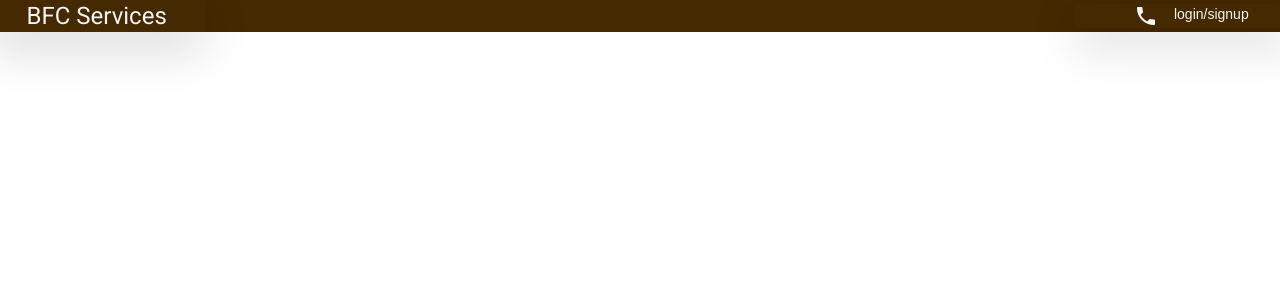
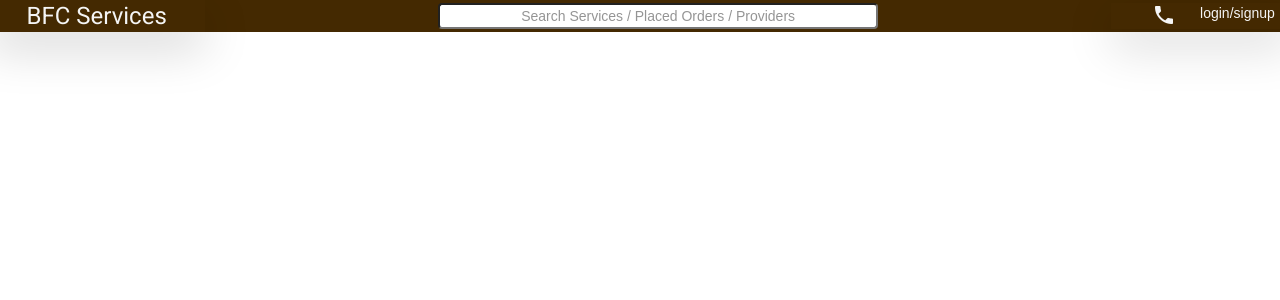
Before and after one commit to BFCLimited/consultancyServicesUI, an Angular app: page / in a window 1280 px wide. Shown: the top 300 px of the page. Built offline with nearby package versions, Linux system fonts and the light colour scheme.

Commit message:
Header Mobile Menu

```diff
--- a/src/app/shell/header-nav/header-nav.component.html
+++ b/src/app/shell/header-nav/header-nav.component.html
@@ -1,13 +1,39 @@
 <div class="row headerBG align-items-center">
-    <div class="col-xl-2 col-lg-3 col-md-4 col-sm-10 col-xs-10 shadow-lg text-center">
+    <div class="col-xl-2 col-lg-2 col-md-2 col-10 shadow-lg text-center">
         <h1 class="m-0">BFC Services</h1>
     </div>
-    <div class="col-xl-8 col-lg-7 col-md-5 col-sm-0 col-xs-0">
+    <div class="col-xl-10 col-lg-10 col-md-10 d-none d-md-block text-center">
+        <div class="row ">
+            <div class="col-xl-10 col-lg-9 col-md-9 text-center">
+                <input matInput class="rounded w-50 text-center" placeholder="Search Services / Placed Orders / Providers" />
+            </div>
+            <div class="col-xl-2 col-lg-3 col-md-3 shadow-lg d-flex justify-content-center">
+
+                <mat-icon class="m-4 mb-0 mt-0">phone</mat-icon>
+                <span>login/signup</span>
+
+            </div>
+        </div>
+
     </div>
-    <div class="col-xl-2 col-lg-2 col-md-3 col-sm-0 col-xs-0 shadow-lg d-flex justify-content-center">
-
-            <mat-icon class="m-3 mb-0 mt-0">phone</mat-icon>
-            <label>login/signup</label>
+    <div class="col-2 d-block d-md-none">
+        <button mat-icon-button [matMenuTriggerFor]="menu" aria-label="Example icon-button with a menu">
+            <mat-icon>more_vert</mat-icon>
+          </button>
+          <mat-menu #menu="matMenu">
+            <button mat-menu-item>
+              <mat-icon>phone</mat-icon>
+              <span>Contact BFC</span>
+            </button>
+            <button mat-menu-item disabled>
+              <mat-icon>login</mat-icon>
+              <span>LogIn / SignUp</span>
+            </button>
+            <button mat-menu-item>
+              <mat-icon>notifications_off</mat-icon>
+              <span>Disable alerts</span>
+            </button>
+          </mat-menu>
 
     </div>
 </div>
```
